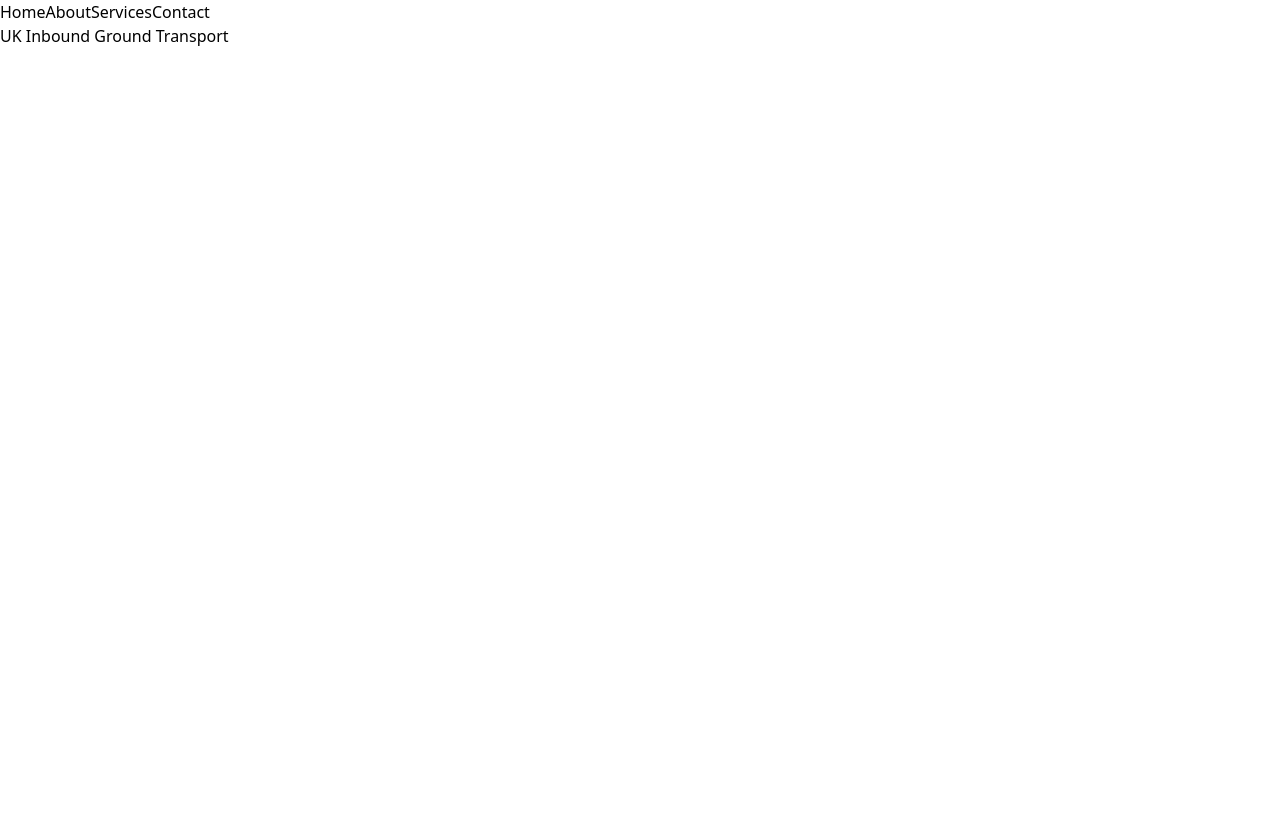
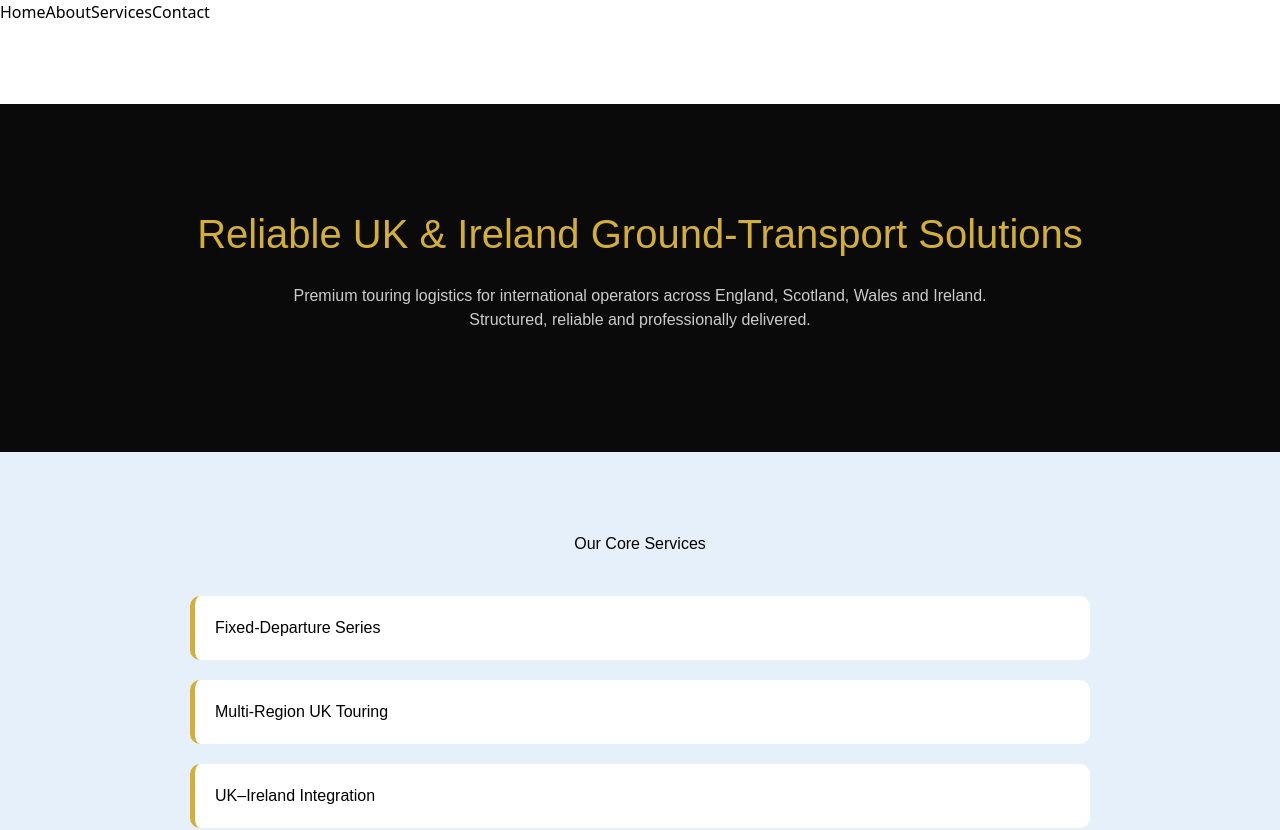
Before and after one commit to kandiahtk-crypto/Inbound-, a Next.js app: page / in a window 1280 px wide. Shown: the top 830 px of the page. Before the commit the page ends 800 px from the top, so only its background shows below. Built offline with nearby package versions, Linux system fonts and the light colour scheme.

Commit message:
Update page.tsx

```diff
--- a/src/app/page.tsx
+++ b/src/app/page.tsx
@@ -4,9 +4,101 @@ export default function HomePage() {
   return (
     <>
       <Navbar />
-      <main>
-        <h1>UK Inbound Ground Transport</h1>
+
+      <main style={{ fontFamily: "Arial, sans-serif", paddingTop: "80px" }}>
+
+        {/* HERO */}
+        <section
+          style={{
+            padding: "100px 20px",
+            textAlign: "center",
+            background: "#0A0A0A",
+            color: "white",
+          }}
+        >
+          <h1 style={{ fontSize: "40px", color: "#D4AF37" }}>
+            Reliable UK & Ireland Ground-Transport Solutions
+          </h1>
+
+          <p style={{ maxWidth: "700px", margin: "20px auto", color: "#ccc" }}>
+            Premium touring logistics for international operators across England,
+            Scotland, Wales and Ireland. Structured, reliable and professionally
+            delivered.
+          </p>
+        </section>
+
+        {/* SERVICES */}
+        <section style={{ padding: "80px 20px", background: "#E6F0FA" }}>
+          <h2 style={{ textAlign: "center", marginBottom: "40px" }}>
+            Our Core Services
+          </h2>
+
+          <div style={{ maxWidth: "900px", margin: "0 auto", display: "grid", gap: "20px" }}>
+            <Card title="Fixed-Departure Series" />
+            <Card title="Multi-Region UK Touring" />
+            <Card title="UK–Ireland Integration" />
+          </div>
+        </section>
+
+        {/* WHY US */}
+        <section style={{ padding: "80px 20px" }}>
+          <h2 style={{ textAlign: "center", marginBottom: "40px" }}>
+            Why Operators Choose Us
+          </h2>
+
+          <div style={{ maxWidth: "900px", margin: "0 auto", display: "grid", gap: "20px" }}>
+            <Card title="Structured Operations" />
+            <Card title="Reliable Delivery" />
+            <Card title="International Market Alignment" />
+          </div>
+        </section>
+
+        {/* CTA */}
+        <section
+          style={{
+            padding: "80px 20px",
+            background: "#0A0A0A",
+            color: "white",
+            textAlign: "center",
+          }}
+        >
+          <h2 style={{ color: "#D4AF37" }}>
+            Ready to plan your next touring programme?
+          </h2>
+
+          <a
+            href="/contact"
+            style={{
+              display: "inline-block",
+              marginTop: "20px",
+              background: "#D4AF37",
+              color: "#0A0A0A",
+              padding: "12px 20px",
+              borderRadius: "6px",
+              textDecoration: "none",
+              fontWeight: 700,
+            }}
+          >
+            Contact Us
+          </a>
+        </section>
+
       </main>
     </>
   );
 }
+
+function Card({ title }: { title: string }) {
+  return (
+    <div
+      style={{
+        background: "white",
+        padding: "20px",
+        borderRadius: "10px",
+        borderLeft: "5px solid #D4AF37",
+      }}
+    >
+      <h3>{title}</h3>
+    </div>
+  );
+}
```
